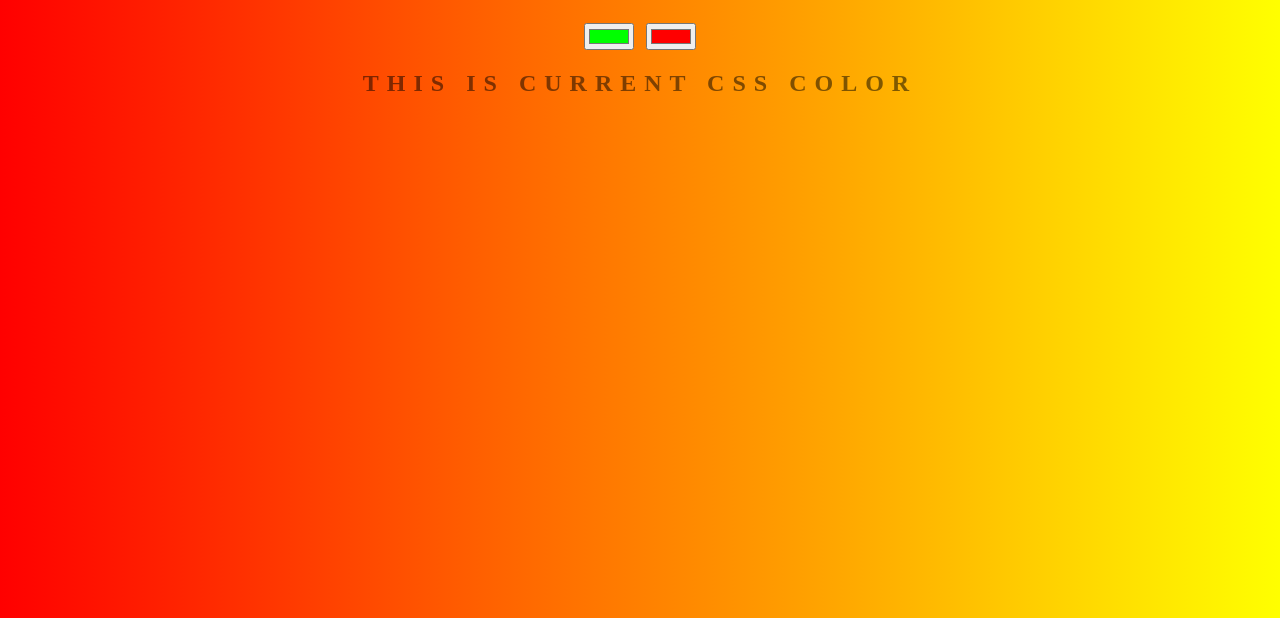
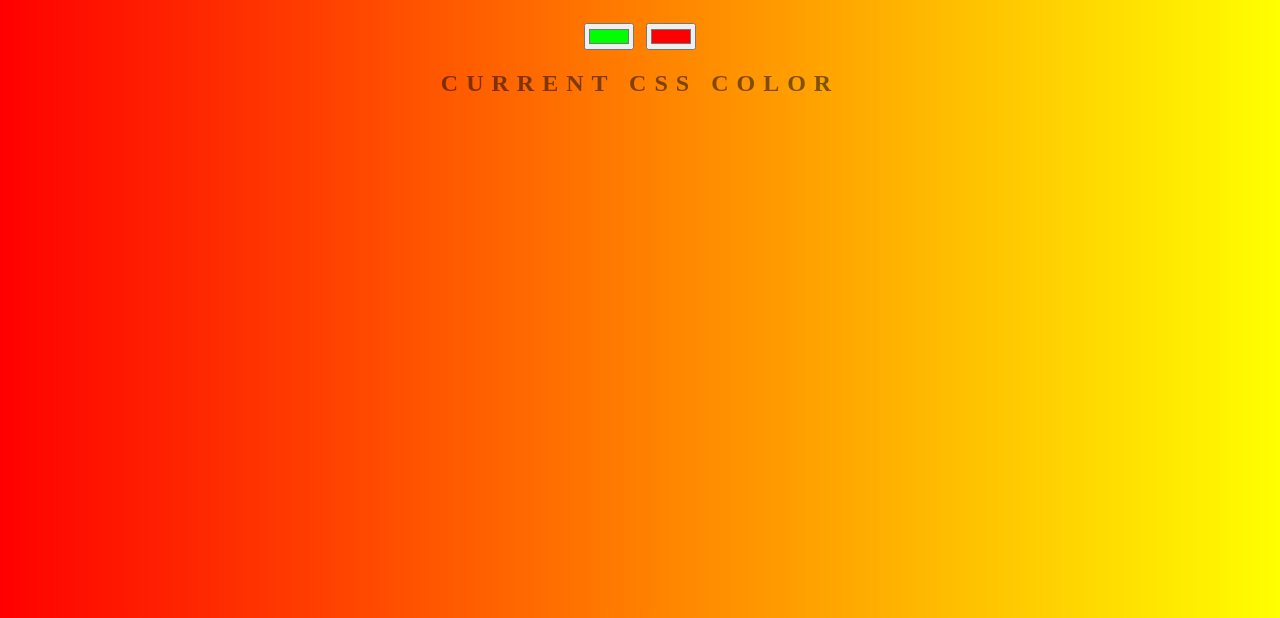
Before and after one commit to BikrantaS/BG-GEN, a plain HTML site: page index.html in a window 1280 px wide. Shown: the part 182-800 px from the top of the page. Drawn offline with Linux system fonts and the light colour scheme.

Commit message:
Reverting changes

```diff
--- a/index.html
+++ b/index.html
@@ -9,7 +9,7 @@
     <h1>Background Generator</h1>
     <input class="color1" type="color" name="color1" value="#00ff00">
     <input class="color2" type="color" name="color2" value="#ff0000">
-    <h2>This is Current CSS color</h2>
+    <h2>Current CSS color</h2>
     <h3></h3>
     <script type="text/javascript" src="script.js"></script>
   </body>
```
